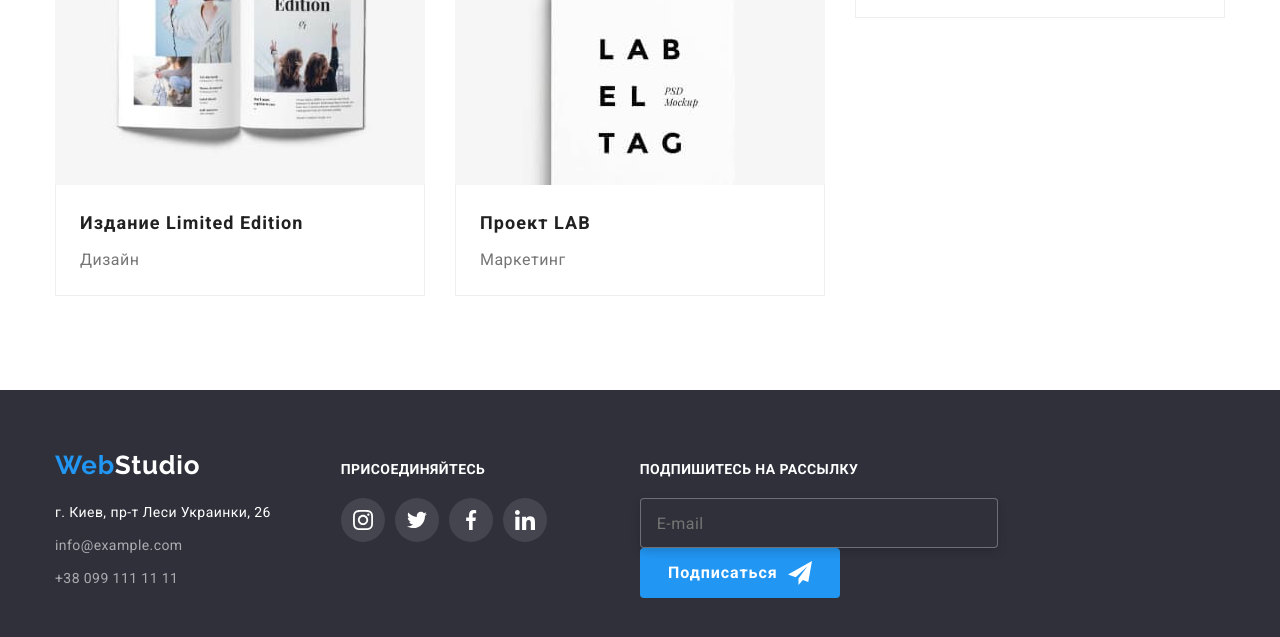
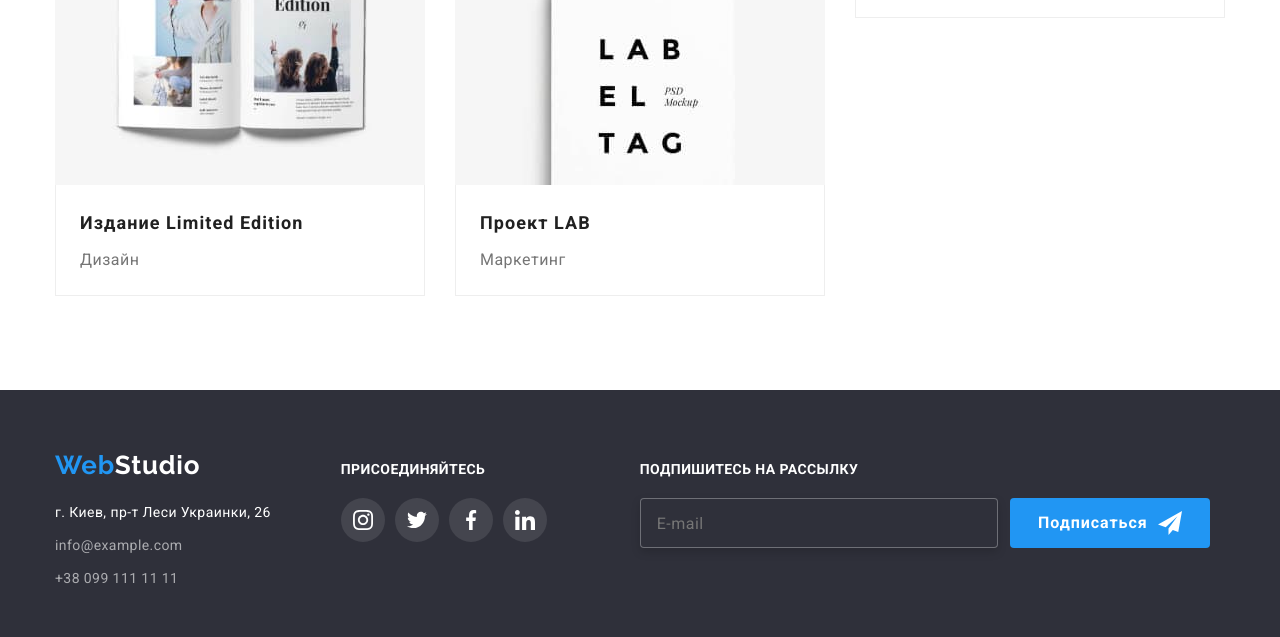
Before and after one commit to Maryna-Pokhyliuk19/goit-markup-hw-06, a plain HTML site: page portfolio.html in a window 1280 px wide. Shown: the part 1242-1879 px from the top of the page. Drawn offline with nearby package versions, Linux system fonts and the light colour scheme.

Commit message:
исправляет замечания ментора

```diff
--- a/css/styles.css
+++ b/css/styles.css
@@ -643,15 +643,19 @@ margin-left: 70px;
     margin-right: 10px;
 }
 
+.footer-sub-form {
+    display: flex;
+    align-items: center;
+    justify-content: center;
+}
+
 .footer-form {
     margin-left: 93px;
     margin-right: 0;
     height: 86px;
-
 }
 
 .footer-sub-form {
-
     display: flex;
     align-items: center;
     justify-content: center;
--- a/portfolio.html
+++ b/portfolio.html
@@ -253,6 +253,7 @@
 
         </section>
     </main>
+
 <footer class="footer">
 
     <div class="footer-container container">
@@ -330,7 +331,7 @@
             <p class="form-title">Подпишитесь на рассылку</p>
 
             <div class="footer-sub-form">
-                <form>
+                <form class="footer-sub-form">
                     <label>
                         <input type="email" class="form-input" name="user-email"
                             placeholder="E-mail" /></label>
```
Also changed, not shown: index.html (+8 -7 lines).
